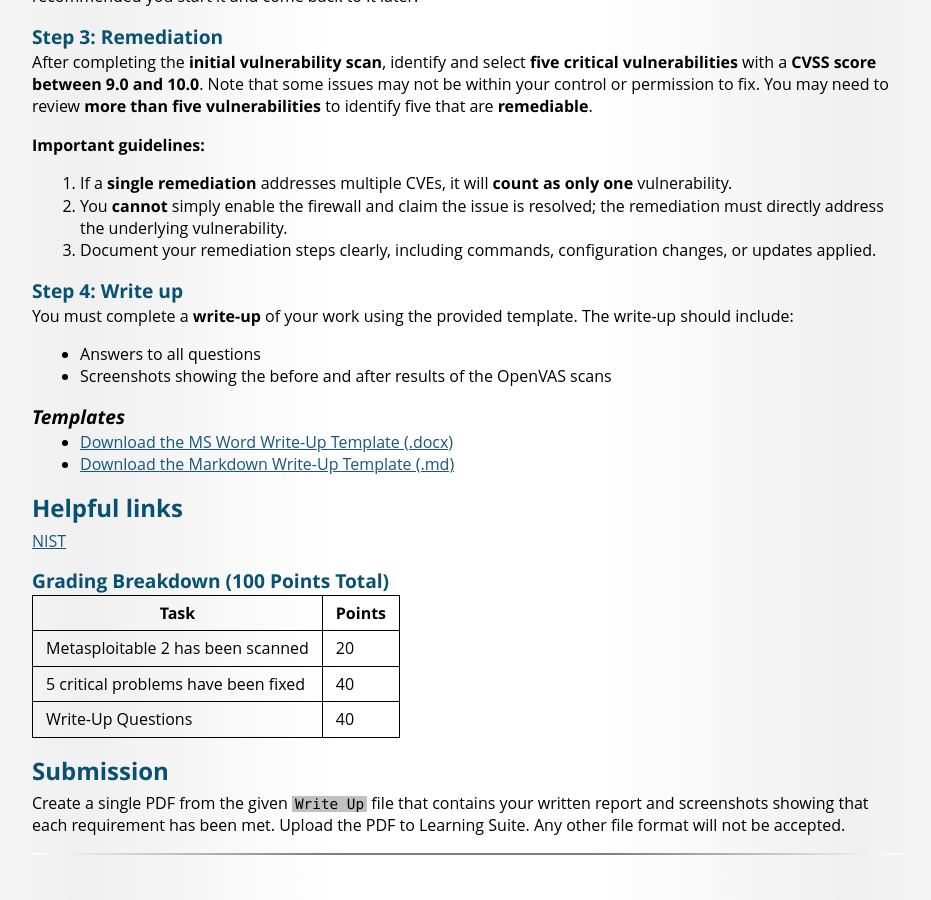
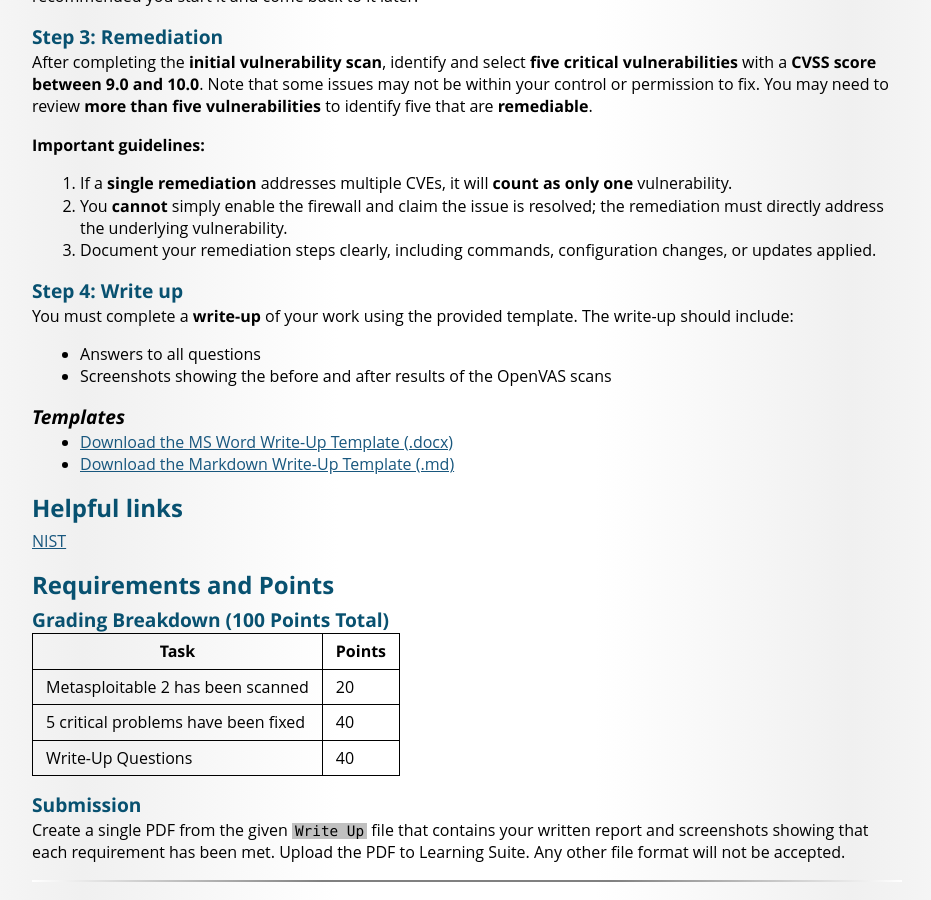
Before and after one commit to BYU-ITC-344/byu-itc-344.github.io, a Jekyll site: the page built from lab-6/index.md, in a window 1280 px wide and 900 px high, scrolled down 1324 px. Shown: the whole window, without its empty margins (173-1104 px from the left). Built offline with Jekyll 4.4.1, drawn with Linux system fonts in a browser that asks for light colours; some web fonts are replaced; our own code applies the rules of GitHub Pages for plain Markdown files; before the commit the page ends 2197 px from its top, so only the background shows below that.

Commit message:
lab 6 updates

```diff
--- a/lab-6/index.md
+++ b/lab-6/index.md
@@ -68,15 +64,14 @@ You must complete a **write-up** of your work using the provided template. The w
 
 #### Templates
 
-- [Download the MS Word Write-Up Template (.docx)](Lab-6-writeup-template.docx){: download}
-- [Download the Markdown Write-Up Template (.md)](Lab-6-writeup-template.md){: download}
-
+- <a href="lab-6-writeup-template.docx" download>Download the MS Word Write-Up Template (.docx)</a>
+- <a href="lab-6-writeup-template.md" download>Download the Markdown Write-Up Template (.md)</a>
 
 ## Helpful links
 
 [NIST](https://nvd.nist.gov/vuln/search)
 
-<div style="page-break-after: always"></div>
+## Requirements and Points
 
 ### Grading Breakdown (100 Points Total)
 
@@ -88,5 +83,5 @@ You must complete a **write-up** of your work using the provided template. The w
 | Write-Up Questions                   | 40         |
 
 
-## Submission
+### Submission
 Create a single PDF from the given `Write Up` file that contains your written report and screenshots showing that each requirement has been met. Upload the PDF to Learning Suite. Any other file format will not be accepted.
```
Also changed, not shown: other parts of lab-6/index.md (+0 -4 lines).
